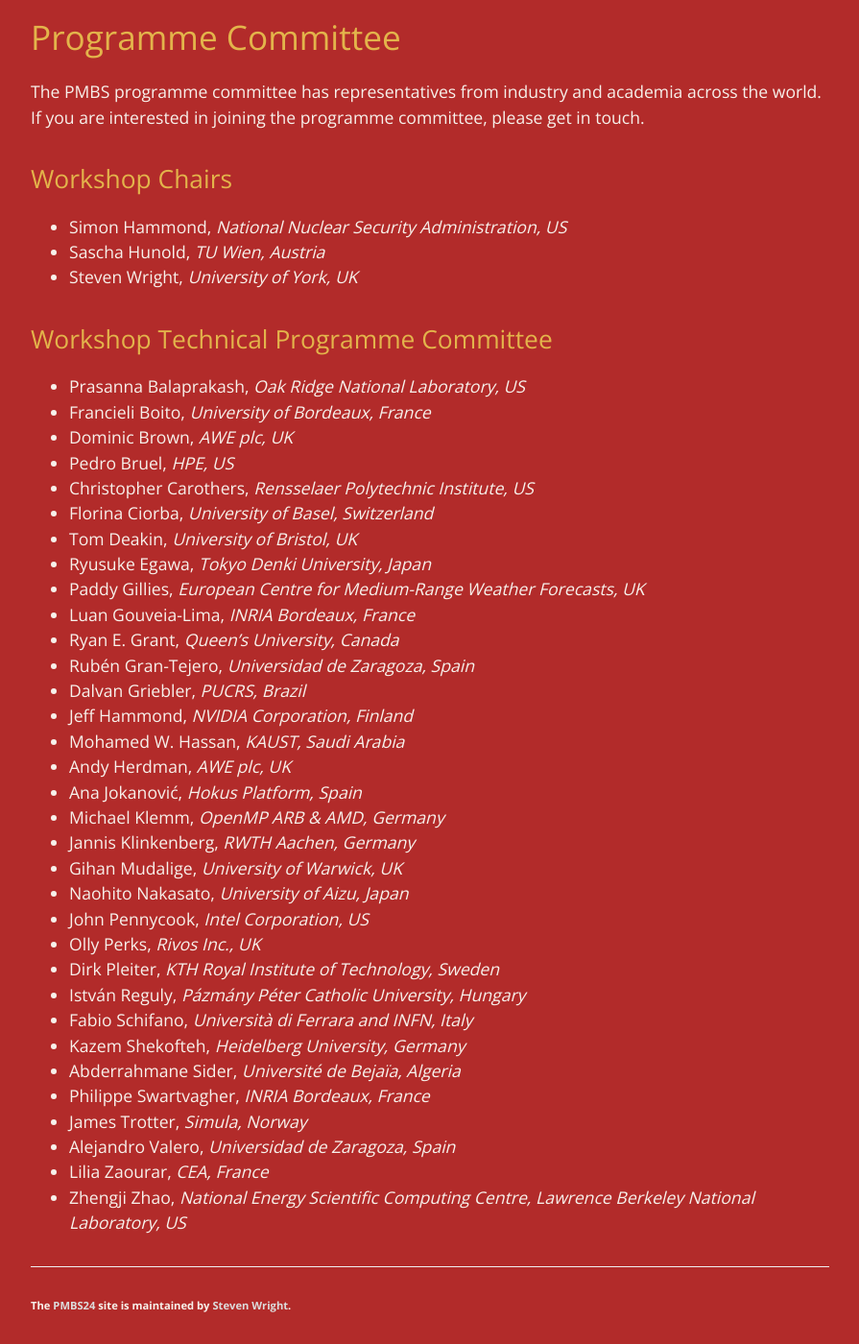
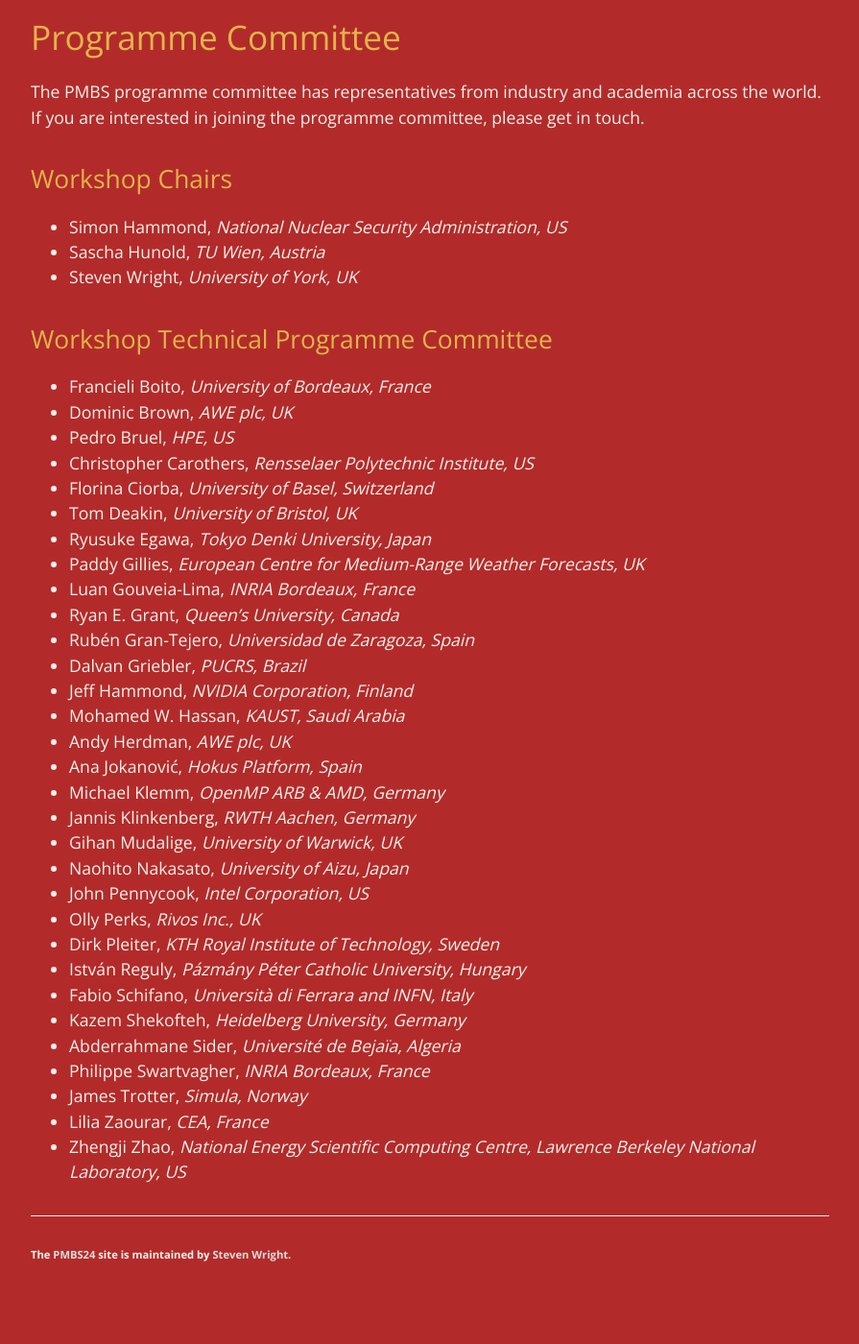
Before and after one commit to pmbs-workshop/pmbs-workshop.github.io, a Jekyll site: the page built from programmecommittee.markdown, in a window 1280 px wide and 1400 px high, scrolled down 631 px. Shown: the whole window at 96% size, without its empty margins (192-1087 px from the left). Built offline with Jekyll 4.4.1, drawn with Linux system fonts in a browser that asks for light colours; after the commit the page ends 1979 px from its top, so only the background shows below that.

Commit message:
removes two PC members

```diff
--- a/programmecommittee.markdown
+++ b/programmecommittee.markdown
@@ -20,7 +20,6 @@
 Workshop Technical Programme Committee
 ------------------------------------
 
-* Prasanna Balaprakash, _Oak Ridge National Laboratory, US_
 * Francieli Boito, _University of Bordeaux, France_
 * Dominic Brown, _AWE plc, UK_
 * Pedro Bruel, _HPE, US_
@@ -50,6 +49,5 @@
 * Abderrahmane Sider, _Université de Bejaïa, Algeria_
 * Philippe Swartvagher, _INRIA Bordeaux, France_
 * James Trotter, _Simula, Norway_
-* Alejandro Valero, _Universidad de Zaragoza, Spain_
 * Lilia Zaourar, _CEA, France_
 * Zhengji Zhao, _National Energy Scientific Computing Centre, Lawrence Berkeley National Laboratory, US_
```
